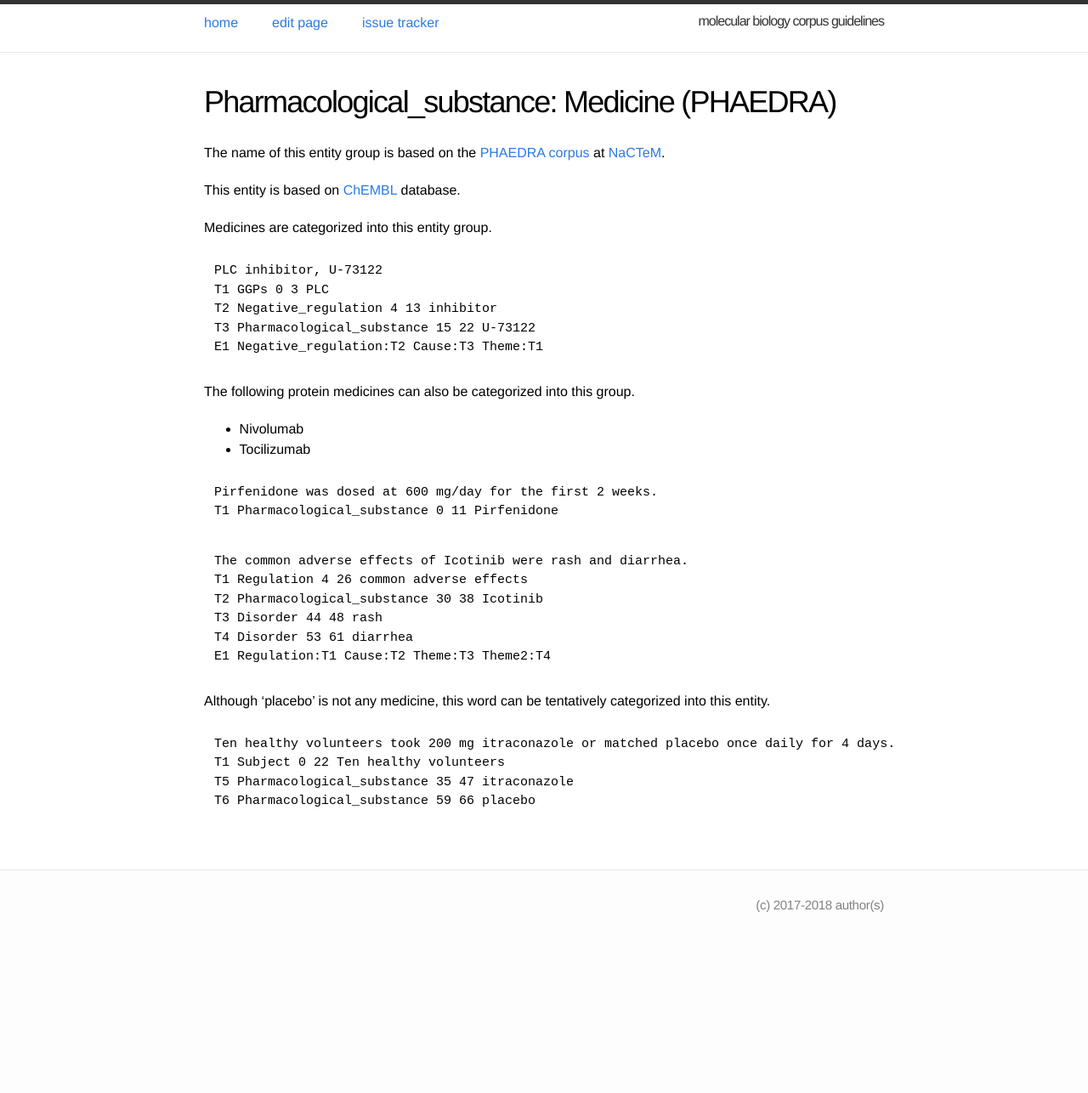
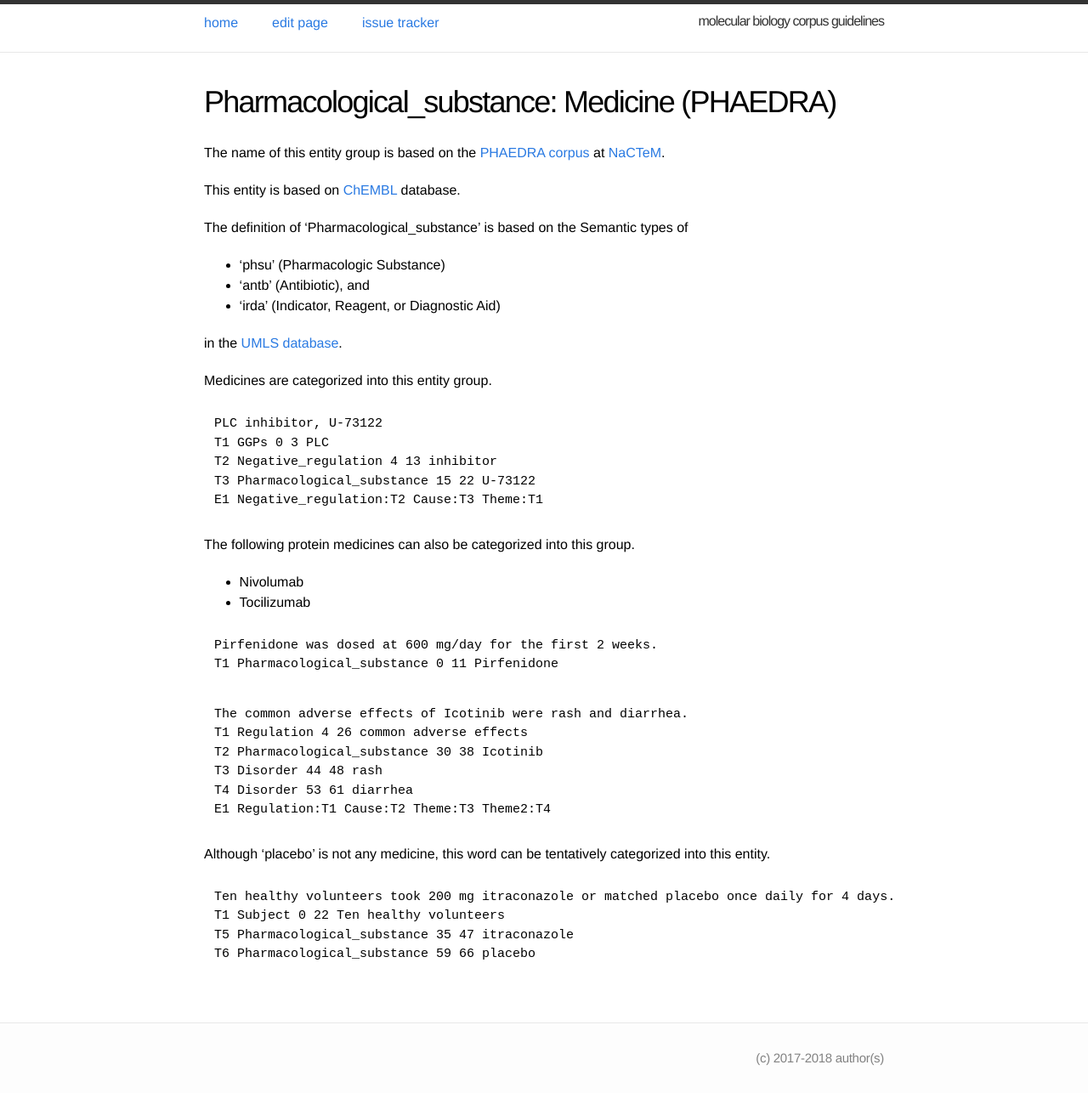
Before and after one commit to ezcatdb/molbiol_lung_corpus-guidelines, a Jekyll site: the page built from _entity/Pharmacological_substance.md, in a window 1280 px wide. Shown: the whole page at 85% size. Built offline with Jekyll 4.4.1, drawn with Linux system fonts in a browser that asks for light colours; before the commit the page ends 1106 px from its top, so only the background shows below that.

Commit message:
semantic type included in _entity/Pharmacological_substance.md

```diff
--- a/_entity/Pharmacological_substance.md
+++ b/_entity/Pharmacological_substance.md
@@ -8,6 +8,13 @@ order: 21
 The name of this entity group is based on the <a href="http://www.nactem.ac.uk/PHAEDRA/">PHAEDRA corpus</a> at <a href="http://www.nactem.ac.uk/">NaCTeM</a>.
 
 This entity is based on <a href="https://www.ebi.ac.uk/chembl/">ChEMBL</a> database.
+
+The definition of 'Pharmacological_substance' is based on the Semantic types of
+- 'phsu' (Pharmacologic Substance)
+- 'antb' (Antibiotic), and
+- 'irda' (Indicator, Reagent, or Diagnostic Aid)
+
+in the <a href="https://www.nlm.nih.gov/research/umls/">UMLS database</a>.
 
 Medicines are categorized into this entity group.
 
```
